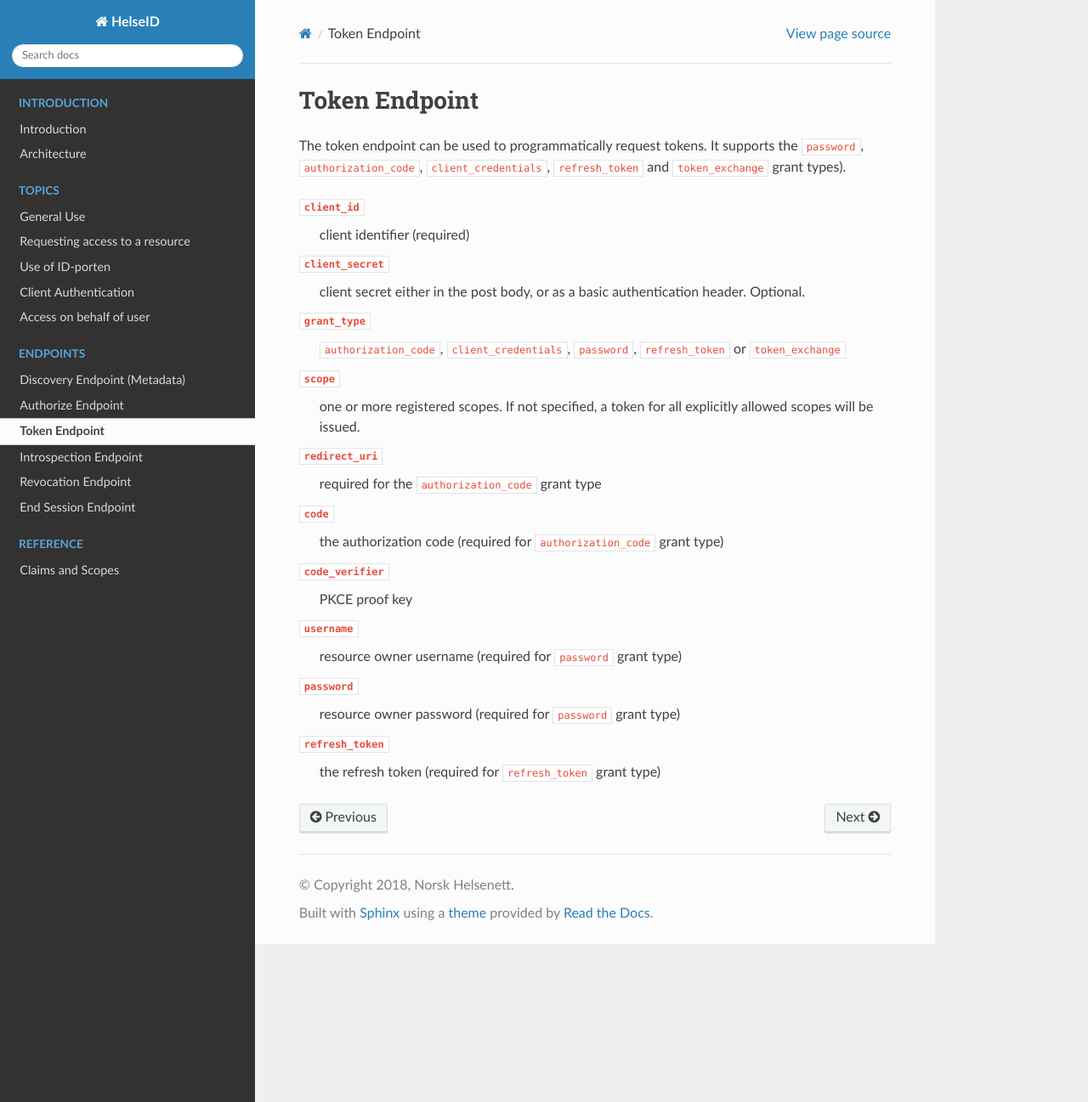
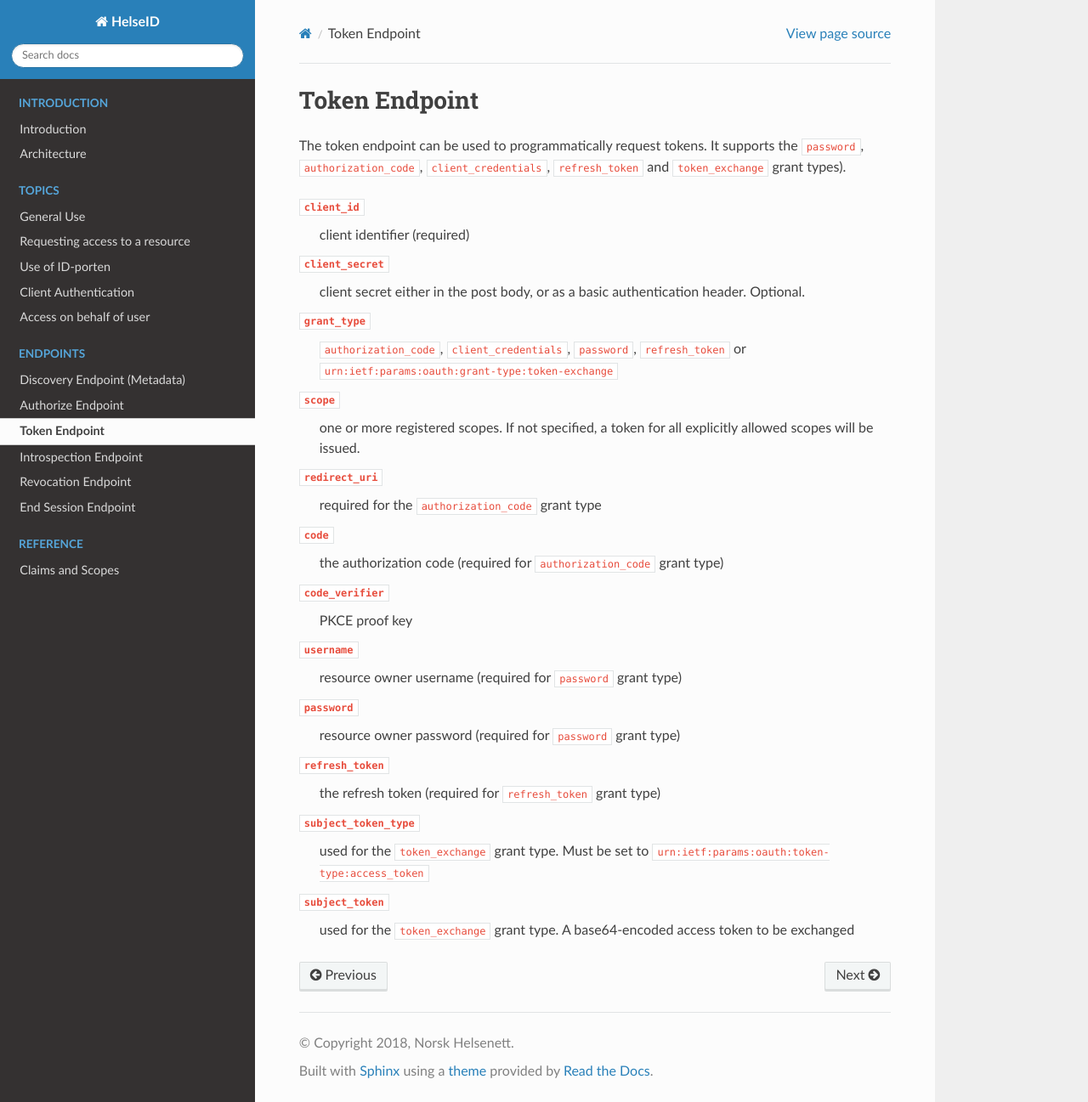
Before and after one commit to HelseID/HelseID-Public, a Sphinx documentation site: the page built from docs/endpoints/token.rst, in a window 1280 px wide and 1297 px high. Shown: the whole window at 85% size. Built offline with Sphinx 7.4.7 and the Read the Docs theme 2.0.0, drawn with Linux system fonts in a browser that asks for light colours; pages that are not in the unit, such as notebooks, are missing from menus.

Commit message:
Fix token exchange parameters for token endpoint

```diff
--- a/docs/endpoints/token.rst
+++ b/docs/endpoints/token.rst
@@ -10,7 +10,7 @@ It supports the ``password``, ``authorization_code``, ``client_credentials``, ``
 ``client_secret``
     client secret either in the post body, or as a basic authentication header. Optional.
 ``grant_type``
-    ``authorization_code``, ``client_credentials``, ``password``, ``refresh_token`` or ``token_exchange``
+    ``authorization_code``, ``client_credentials``, ``password``, ``refresh_token`` or ``urn:ietf:params:oauth:grant-type:token-exchange``
 ``scope``
     one or more registered scopes. If not specified, a token for all explicitly allowed scopes will be issued.
 ``redirect_uri``
@@ -25,3 +25,7 @@ It supports the ``password``, ``authorization_code``, ``client_credentials``, ``
     resource owner password (required for ``password`` grant type)
 ``refresh_token``
     the refresh token (required for ``refresh_token`` grant type)
+``subject_token_type``
+    used for the ``token_exchange`` grant type. Must be set to ``urn:ietf:params:oauth:token-type:access_token``
+``subject_token``
+    used for the ``token_exchange`` grant type. A base64-encoded access token to be exchanged
--- a/docs/topics/token_exchange.rst
+++ b/docs/topics/token_exchange.rst
@@ -2,4 +2,4 @@ Access on behalf of user
 ========================
 HelseID implements a profile of Token Exchange based on https://tools.ietf.org/html/draft-ietf-oauth-token-exchange-16.
 
-The full profile is available in norwegian :ref:`here <h303d77b173d1b78f593737693d2365>`
+The full profile is available in Norwegian :ref:`here <h303d77b173d1b78f593737693d2365>`
```
